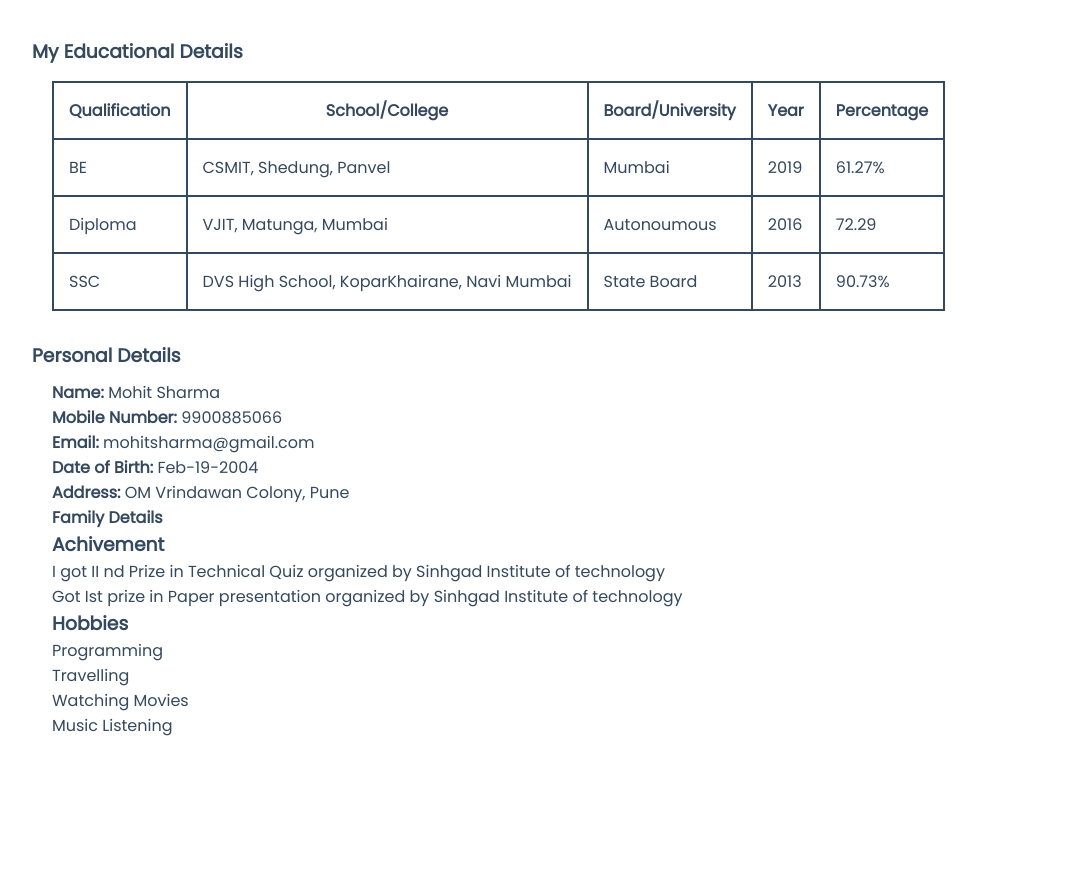
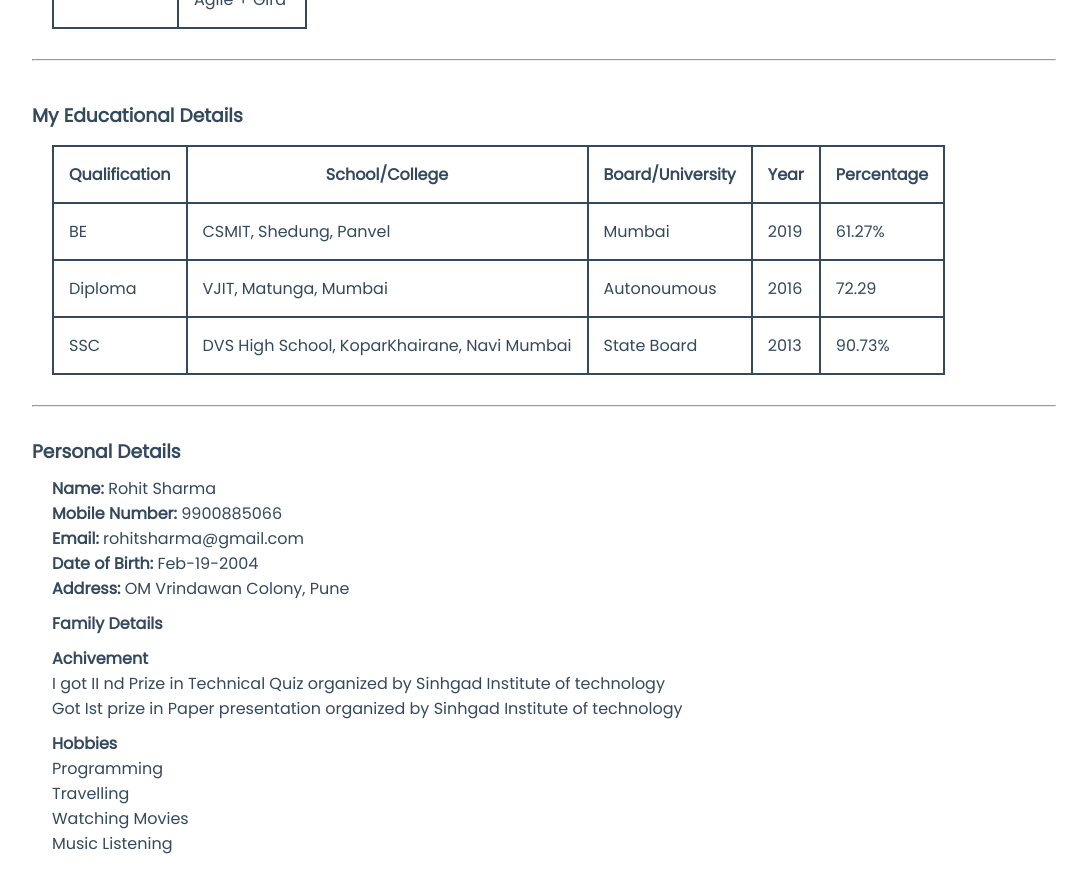
Before and after one commit to Prasadkare77/MyProfile-New, a plain HTML site: page index.html in a window 1280 px wide. Shown: the part 1148-2024 px from the top of the page, without its empty margins (96-1183 px from the left). Before the commit the page ends 1906 px from the top, so only its background shows below. Drawn offline with Linux system fonts and the light colour scheme.

Commit message:
Profile Updated
Profile Updated

```diff
--- a/index.html
+++ b/index.html
@@ -14,7 +14,7 @@
                 <li><a href="#techStackSection">Technology Stack</a></li>
                 <li><a href="#educationDetails">Education</a></li>
                 <li><a href="#">Project</a></li>
-                <li><a href="#">Personal</a></li>
+                <li><a href="#personalInfo">Personal</a></li>
             </ul>
         </nav>
     </header>
@@ -34,9 +34,9 @@
         <div class="info">
             <img src="assets/bill.png">
             <div class="contactInfo">
-                <h2>Prasad Baliram Kare</h2>
+                <h2>Rohit Sharma</h2>
                 <p><i class="fa fa-phone-square" aria-hidden="true"></i> +91 9876543210</p>
-                <p><i class="fa fa-envelope" aria-hidden="true"></i> prasadkare77@gmail.com</p>
+                <p><i class="fa fa-envelope" aria-hidden="true"></i> rohitsharma@gmail.com</p>
             </div>
         </div>
         <hr>
@@ -55,6 +55,7 @@
                 <li>Ability to work with people at all levels in the program</li>
             </ul>
         </div>
+        <hr>
 
         <div class="techStack" id="techStackSection">
             <h3>Technology Stack  for ReactJS Web Development</h3>
@@ -91,6 +92,7 @@
                 </tbody>
             </table>
         </div>
+        <hr>
 
         <div class="education" id="educationDetails">
             <h3>My Educational Details</h3>
@@ -127,13 +129,14 @@
                 </tbody>
             </table>
         </div>
+        <hr>
 
-        <div class="personal">
+        <div class="personal" id="personalInfo">
             <h3>Personal Details</h3>
             <div class="personalInfo">
-                <Span><strong>Name:</strong> Mohit Sharma</Span>
+                <Span><strong>Name:</strong> Rohit Sharma</Span>
                 <p><strong>Mobile Number:</strong> 9900885066</p>
-                <p><strong>Email:</strong> mohitsharma@gmail.com</p>
+                <p><strong>Email:</strong> rohitsharma@gmail.com</p>
                 <p><strong>Date of Birth:</strong> Feb-19-2004</p>
                 <p><strong>Address:</strong> OM Vrindawan Colony, Pune</p>
                 <details>
@@ -144,12 +147,12 @@
                         </ul>
 
                 </details>
-                <h3>Achivement</h3>
+                <h4>Achivement</h4>
                 <ul>
                     <li>I got II nd Prize in Technical Quiz organized by Sinhgad Institute of technology</li>
                     <li>Got Ist prize in Paper presentation organized by Sinhgad Institute of technology</li>
                 </ul>
-                <h3>Hobbies</h3>
+                <h4>Hobbies</h4>
                 <ul>
                     <li>Programming</li>
                     <li>Travelling</li>
--- a/style.css
+++ b/style.css
@@ -5,6 +5,9 @@
     box-sizing: border-box;
     list-style-type: none;
 }
+/* body{
+    background-color: aliceblue;
+} */
 .container{
     margin-left: 10%;
     margin-right: 10%;
@@ -138,3 +141,6 @@ hr{
 .personal span{
     margin-top: 20px;
 }
+.personal .personalInfo details,h4{
+    padding-top: 10px;
+}
```
Also changed, not shown: assets/bill.png (added).
